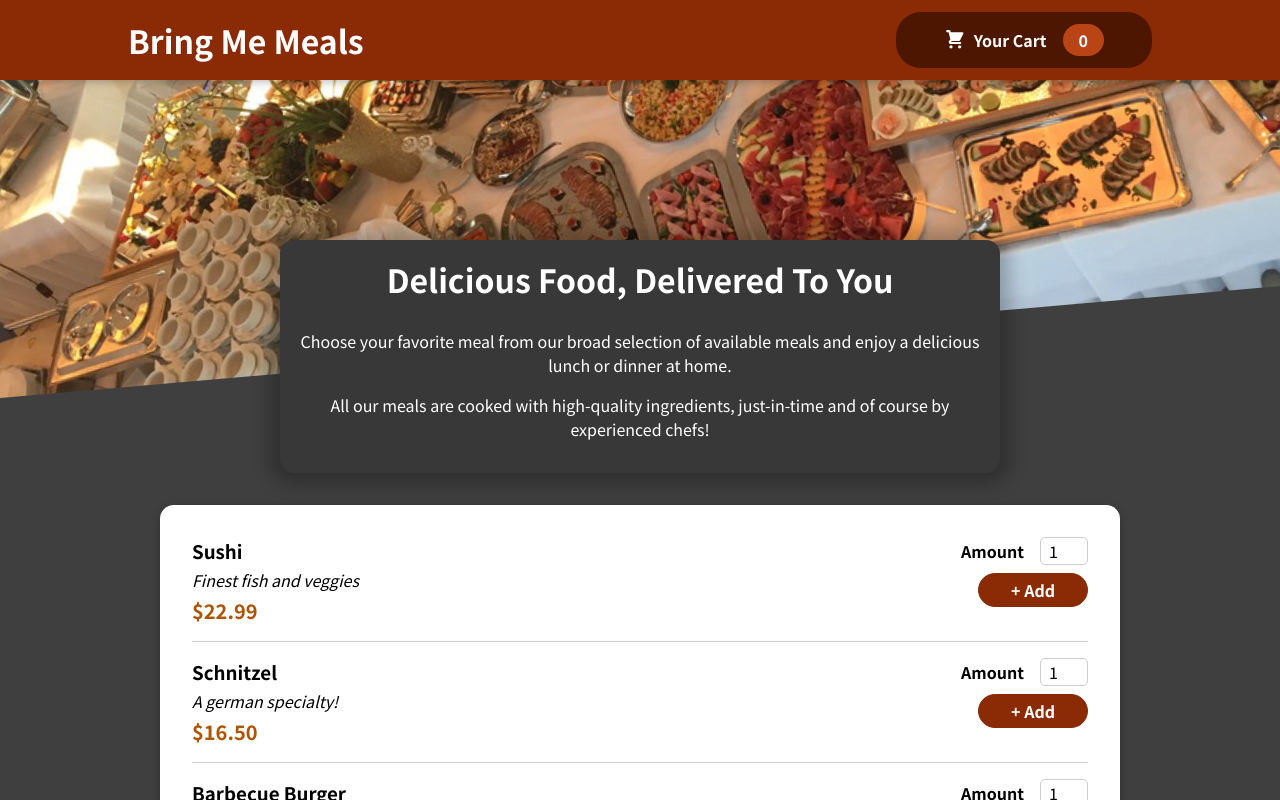
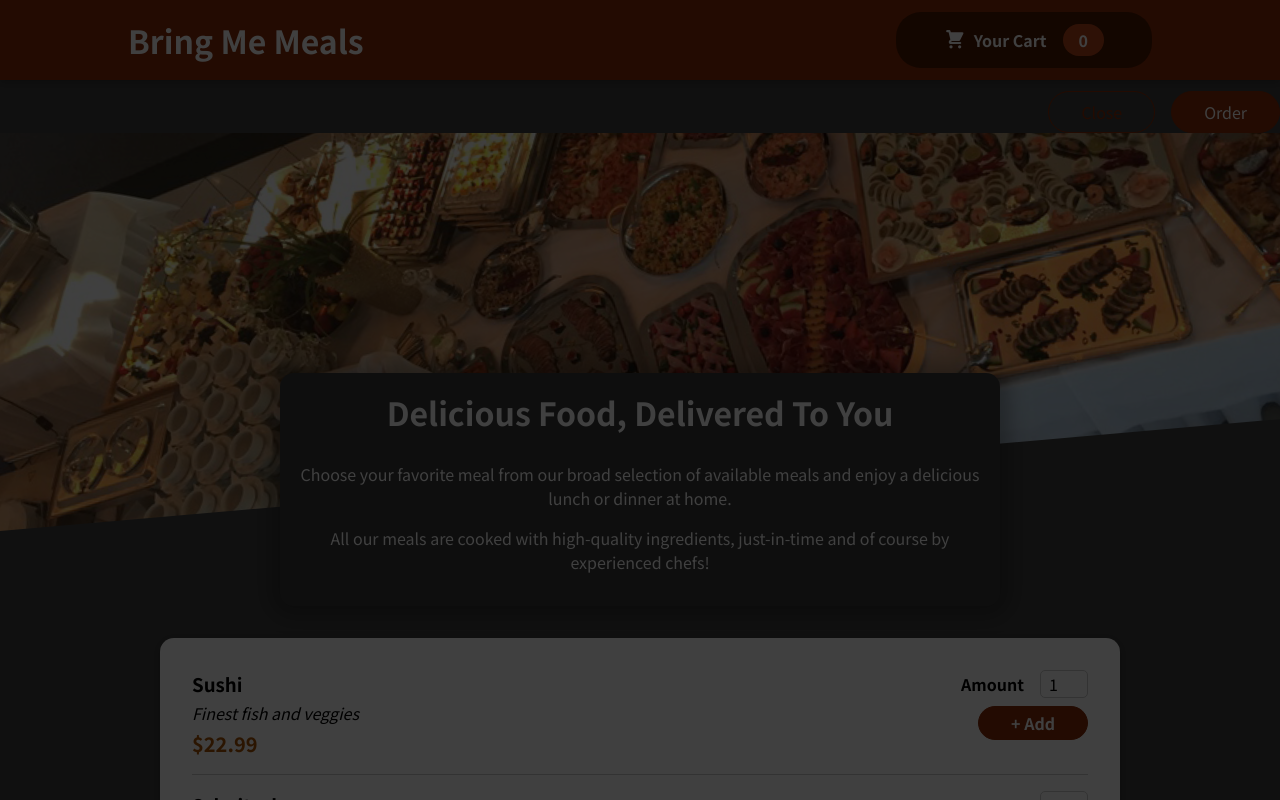
Before and after one commit to kapil11Agnihotri/restaurant-website, a React (Create React App) app: page / in a window 1280 px wide. Shown: the top 800 px of the page. Built offline with nearby package versions, Linux system fonts and the light colour scheme.

Commit message:
model add

```diff
--- a/public/index.html
+++ b/public/index.html
@@ -28,6 +28,7 @@
   </head>
   <body>
     <noscript>You need to enable JavaScript to run this app.</noscript>
+    <div id="overlays"></div>
     <div id="root"></div>
     <!--
       This HTML file is a template.
--- a/src/App.js
+++ b/src/App.js
@@ -1,13 +1,15 @@
 import React, { Fragment } from "react";
+import Cart from "./Components/Cart/Cart";
 import Header from "./Components/Layout/Header";
 import Meals from "./Components/Meals/Meals";
 
 function App() {
   return (
     <Fragment>
+      <Cart />
       <Header />
       <main>
-      <Meals/>
+        <Meals />
       </main>
     </Fragment>
   );
--- /dev/null
+++ b/src/Components/Cart/Cart.module.css
@@ -0,0 +1,46 @@
+.cart-items {
+    list-style: none;
+    margin: 0;
+    padding: 0;
+    max-height: 20rem;
+    overflow: auto;
+  }
+
+  .total {
+    display: flex;
+    justify-content: space-between;
+    align-items: center;
+    font-weight: bold;
+    font-size: 1.5rem;
+    margin: 1rem 0;
+  }
+
+  .actions {
+    text-align: right;
+  }
+
+  .actions button {
+    font: inherit;
+    cursor: pointer;
+    background-color: transparent;
+    border: 1px solid #8a2b06;
+    padding: 0.5rem 2rem;
+    border-radius: 25px;
+    margin-left: 1rem;
+  }
+
+  .actions button:hover,
+  .actions button:active {
+    background-color: #5a1a01;
+    border-color: #5a1a01;
+    color: white;
+  }
+
+  .actions .button--alt {
+    color: #8a2b06;
+  }
+
+  .actions .button {
+    background-color: #8a2b06;
+    color: white;
+  }
--- a/src/Components/Meals/AvailableMeals.js
+++ b/src/Components/Meals/AvailableMeals.js
@@ -32,6 +32,7 @@
 const AvailableMeals = () => {
   const mealsList = DUMMY_MEALS.map((meal) => (
     <MealItem
+    id={meal.id}
      key={meal.id}
       name={meal.name}
       description={meal.description}
--- a/src/Components/Meals/MealItemForm.js
+++ b/src/Components/Meals/MealItemForm.js
@@ -6,7 +6,7 @@
 const MealItemForm=props=>{
    return <form className={classes.form}>
     <Input label='Amount' input={{
-        id:'amount',
+        id:'amount_'+props.id,
         type:'number',
         min:'1',
         max:'5',
--- /dev/null
+++ b/src/Components/Ui/Model.js
@@ -0,0 +1,27 @@
+import React, { Fragment } from "react";
+import  ReactDOM  from 'react-dom';
+import classes from './Model.module.css';
+
+
+const Backdrop=props=>{
+    return <div className={classes.backdrop}/>
+}
+
+
+const ModelOverlay=props=>{
+    return (
+         <div className={classes.model}>
+        <div >{props.children}</div>
+    </div>
+    )
+}
+const portalElement=document.getElementById('overlays');
+
+const Model=props=>{
+     return <Fragment>
+       {ReactDOM.createPortal(<Backdrop/> , portalElement)}
+       {ReactDOM.createPortal(<ModelOverlay>{props.children}</ModelOverlay> , portalElement)}
+     </Fragment>
+}
+
+export default Model;
--- /dev/null
+++ b/src/Components/Ui/Model.module.css
@@ -0,0 +1,40 @@
+.backdrop {
+  position: fixed;
+  top: 0;
+  left: 0;
+  width: 100%;
+  height: 100vh;
+  z-index: 20;
+  background-color: rgba(0, 0, 0, 0.75);
+}
+
+.modal {
+  position: fixed;
+  top: 20vh;
+  left: 5%;
+  width: 90%;
+  background-color: white;
+  padding: 1rem;
+  border-radius: 14px;
+  box-shadow: 0 2px 8px rgba(0, 0, 0, 0.25);
+  z-index: 30;
+  animation: slide-down 300ms ease-out forwards;
+}
+
+@media (min-width: 768px) {
+  .modal {
+    width: 40rem;
+    left: calc(50% - 20rem);
+  }
+}
+
+@keyframes slide-down {
+  from {
+    opacity: 0;
+    transform: translateY(-3rem);
+  }
+  to {
+    opacity: 1;
+    transform: translateY(0);
+  }
+}
```
